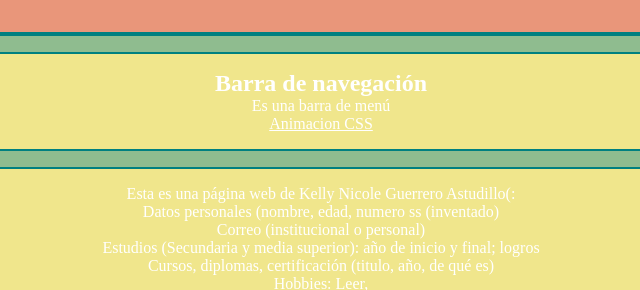
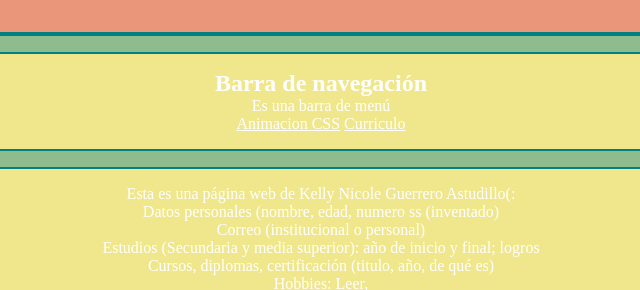
Before and after one commit to KellyNicoleGA/4IV7-PSW-Guerrero-Astudillo-Kelly-Nicole-, a plain HTML site: page index.html in a window 1280 px wide. Shown: the top 290 px of the page, 319-959 px from the left. Drawn offline with Linux system fonts and the light colour scheme.

Commit message:
curriculo

```diff
--- a/index.html
+++ b/index.html
@@ -13,7 +13,8 @@
         <h1>Barra de navegación</h1>
         <p>Es una barra de menú</p>
         <a href="animacion.html"> Animacion CSS</a>
-            <br>
+        <a href="curriculo.html"> Curriculo</a>
+
     </nav>
     <section>
         <p> Esta es una página web de Kelly Nicole Guerrero Astudillo(: </p>
```
